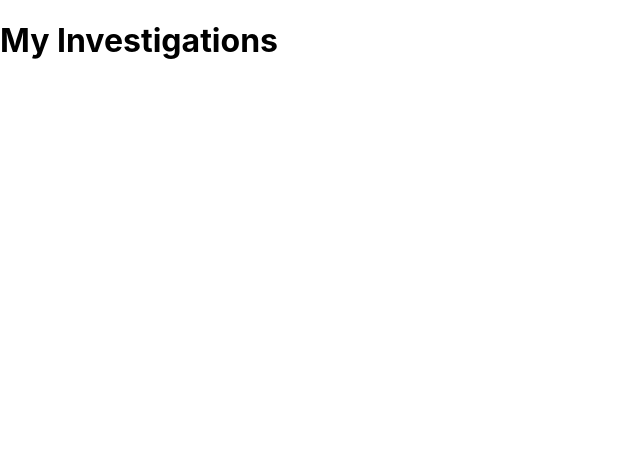
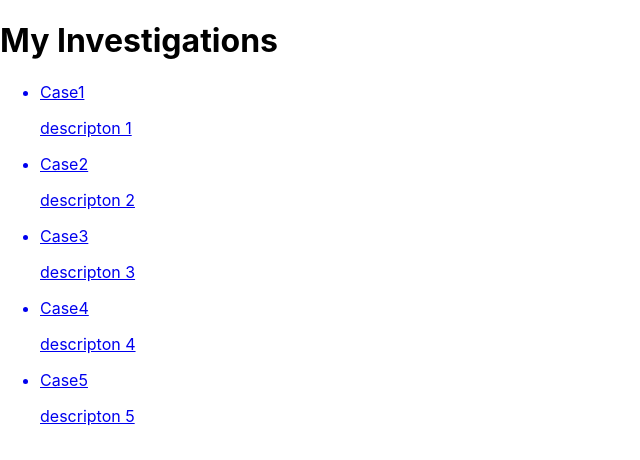
Before and after one commit to YanaSmelik/Pepe-Silvia, a React (Create React App) app: page / in a window 1280 px wide. Shown: the top 460 px of the page, without its empty margins (0-640 px from the left). Built offline with nearby package versions, Linux system fonts and the light colour scheme.

Commit message:
Set up Case and MyInvestigations routes

```diff
--- a/package.json
+++ b/package.json
@@ -9,6 +9,7 @@
     "@testing-library/user-event": "^13.5.0",
     "react": "^19.3.0",
     "react-dom": "^19.3.0",
+    "react-router-dom": "^7.18.4",
     "react-scripts": "5.0.1",
     "web-vitals": "^2.1.4"
   },
--- a/src/App.js
+++ b/src/App.js
@@ -1,8 +1,17 @@
 import MyInvestigations from "./components/MyInvestigations";
+import casesData from "./data/cases.json";
+import { useState } from "react";
+import {  Route, Routes } from "react-router-dom";
+import Case from "./components/Case";
 
 function App() {
+  const [cases] = useState(casesData);
+
   return (
-   <MyInvestigations />
+    <Routes>
+      <Route path="/" element={<MyInvestigations cases={cases} />} />
+      <Route path="/case/:id" element={<Case cases={cases} />}/>
+    </Routes>
   );
 }
 
--- /dev/null
+++ b/src/components/Case.js
@@ -0,0 +1,16 @@
+import {useParams} from "react-router-dom"
+
+function Case(props){
+    const {id} = useParams();
+    let caseItem = props.cases.find((item) => item.id === id);
+
+
+    return (
+        <div>
+            <h1>Case {caseItem.id}</h1>
+            <p>Case Description</p>
+        </div>
+    )
+}
+
+export default Case;
--- a/src/components/MyInvestigations.js
+++ b/src/components/MyInvestigations.js
@@ -1,9 +1,20 @@
+import { Link } from "react-router-dom";
 
+function MyInvestigations(props) {
 
-function MyInvestigations() {
     return (
         <div>
             <h1>My Investigations</h1>
+            <ul>
+               {props.cases.map((el) => (
+                <Link to={`/case/${el.id}`}>
+                    <li key={el.id}>
+                        <p>{el.title}</p>
+                        <p>{el.description}</p>
+                    </li>
+                    </Link>
+                ))}
+            </ul>
         </div>
     );
 }
--- /dev/null
+++ b/src/data/cases.json
@@ -0,0 +1,27 @@
+[
+    {
+        "id": "1",
+        "title": "Case1",
+        "description": "descripton 1"
+    },
+     {
+        "id": "2",
+        "title": "Case2",
+        "description": "descripton 2"
+    },
+     {
+        "id": "3",
+        "title": "Case3",
+        "description": "descripton 3"
+    },
+     {
+        "id": "4",
+        "title": "Case4",
+        "description": "descripton 4"
+    },
+     {
+        "id": "5",
+        "title": "Case5",
+        "description": "descripton 5"
+    }
+]
--- a/src/index.js
+++ b/src/index.js
@@ -1,17 +1,17 @@
-import React from 'react';
-import ReactDOM from 'react-dom/client';
-import './index.css';
-import App from './App';
-import reportWebVitals from './reportWebVitals';
+import React from "react";
+import ReactDOM from "react-dom/client";
+import "./index.css";
+import App from "./App";
+import reportWebVitals from "./reportWebVitals";
+import { BrowserRouter } from "react-router-dom";
 
-const root = ReactDOM.createRoot(document.getElementById('root'));
+const root = ReactDOM.createRoot(document.getElementById("root"));
 root.render(
   <React.StrictMode>
-    <App />
-  </React.StrictMode>
+    <BrowserRouter>
+      <App />
+    </BrowserRouter>
+  </React.StrictMode>,
 );
 
-// If you want to start measuring performance in your app, pass a function
-// to log results (for example: reportWebVitals(console.log))
-// or send to an analytics endpoint. Learn more: https://bit.ly/CRA-vitals
 reportWebVitals();
```
Also changed, not shown: 1 other file (tests, documents, lock files or other folders).
